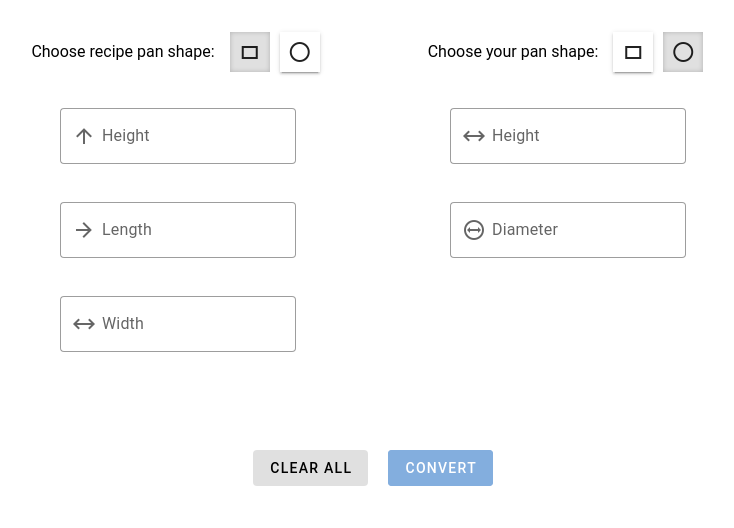
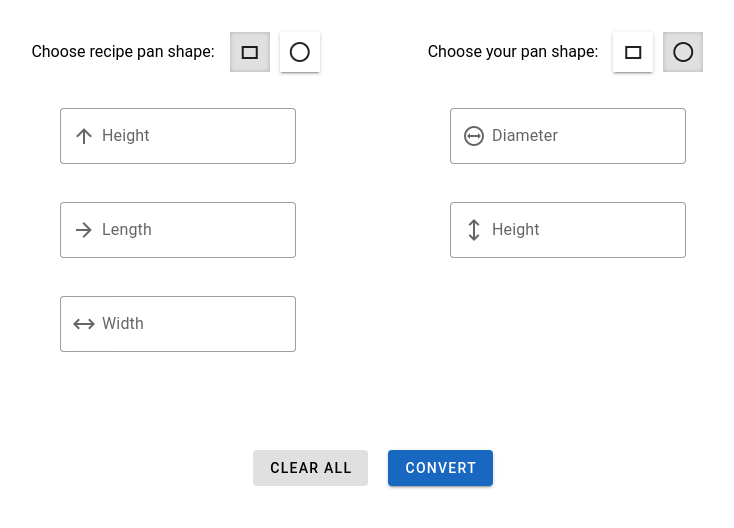
Before and after one commit to chernyaevaia/cakepan-converter, a Vue app: page / in a window 1280 px wide. Shown: the top 528 px of the page, without its empty margins (267-1001 px from the left). Built offline with nearby package versions, Linux system fonts and the light colour scheme.

Commit message:
refactor validation

```diff
--- a/index.html
+++ b/index.html
@@ -5,7 +5,7 @@
   <meta charset="UTF-8" />
   <link rel="icon" href="/favicon.ico" />
   <meta name="viewport" content="width=device-width, initial-scale=1.0" />
-  <title>Welcome to Vuetify 3</title>
+  <title>CakePan Converter</title>
 </head>
 
 <body>
--- a/src/App.vue
+++ b/src/App.vue
@@ -97,7 +97,7 @@ const isAllFieldsFilled = computed(() => {
   const isFilled = (shape, pan) => {
     return requiredFields[shape].every((field) => {
       const value = pan[field];
-      return value?.trim() !== "" && value !== "0";
+      return value !== 0 && !isNaN(value);
     });
   };
 
--- a/src/components/CirclePan.vue
+++ b/src/components/CirclePan.vue
@@ -2,27 +2,31 @@
   <v-container class="container">
     <v-text-field
       clearable
-      label="Height"
+      label="Diameter"
       v-model="dimensions.diameter"
       @input="updateDimensions(dimensions)"
-      prepend-inner-icon="mdi-arrow-left-right"
+      prepend-inner-icon="mdi-diameter-outline"
       variant="outlined"
-      :rules="[(value) => !!value.trim() || 'Required field']"
+      :rules="[isValid]"
+      type="number"
     ></v-text-field>
+
     <v-text-field
       clearable
+      label="Height"
       v-model="dimensions.height"
       @input="updateDimensions(dimensions)"
-      label="Diameter"
-      prepend-inner-icon="mdi-diameter-outline"
+      prepend-inner-icon="mdi-arrow-up-down"
       variant="outlined"
-      :rules="[(value) => !!value.trim() || 'Required field']"
+      :rules="[isValid]"
+      type="number"
     ></v-text-field>
   </v-container>
 </template>
 
 <script setup>
-import { defineProps, defineEmits } from "vue";
+import { defineProps, defineEmits, computed } from "vue";
+
 const { dimensions } = defineProps(["dimensions"]);
 const emit = defineEmits();
 
@@ -32,6 +36,8 @@ function updateDimensions(dimensions) {
     height: dimensions.height,
   });
 }
+
+const isValid = computed(() => (value) => !!value || "Required field");
 </script>
 
 <style lang="css" scoped>
--- a/src/components/RectangularPan.vue
+++ b/src/components/RectangularPan.vue
@@ -7,7 +7,8 @@
       @input="updateDimensions(dimensions)"
       prepend-inner-icon="mdi-arrow-up"
       variant="outlined"
-      :rules="[(value) => !!value.trim() || 'Required field']"
+      :rules="[isValid]"
+      type="number"
     ></v-text-field>
     <v-text-field
       clearable
@@ -16,7 +17,8 @@
       @input="updateDimensions(dimensions)"
       prepend-inner-icon="mdi-arrow-right"
       variant="outlined"
-      :rules="[(value) => !!value.trim() || 'Required field']"
+      :rules="[isValid]"
+      type="number"
     ></v-text-field>
     <v-text-field
       clearable
@@ -25,13 +27,14 @@
       label="Width"
       prepend-inner-icon="mdi-arrow-left-right"
       variant="outlined"
-      :rules="[(value) => !!value.trim() || 'Required field']"
+      :rules="[isValid]"
+      type="number"
     ></v-text-field>
   </v-container>
 </template>
 
 <script setup>
-import { defineProps, defineEmits } from "vue";
+import { defineProps, defineEmits, computed } from "vue";
 const emit = defineEmits();
 const { dimensions } = defineProps(["dimensions"]);
 
@@ -42,6 +45,7 @@ function updateDimensions(dimensions) {
     length: dimensions.length,
   });
 }
+const isValid = computed(() => (value) => !!value || "Required field");
 </script>
 
 <style lang="css" scoped>
```
